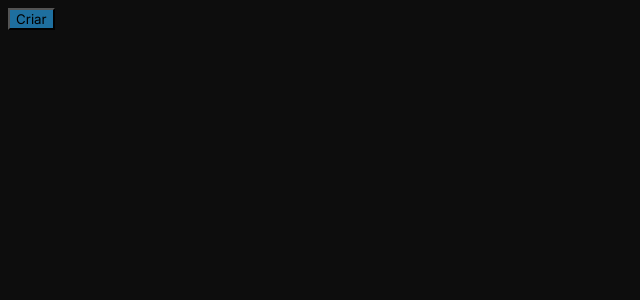
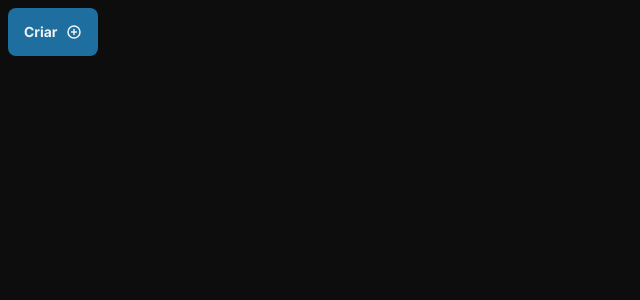
Before and after one commit to adonisamarante/todo-tasks-list-dsf, a React (Vite) app: page / in a window 1280 px wide. Shown: the top 300 px of the page, without its empty margins (0-640 px from the left). Built offline with nearby package versions, Linux system fonts and the light colour scheme.

Commit message:
feat: create button component

```diff
--- a/src/components/ButtonCreate.module.css
+++ b/src/components/ButtonCreate.module.css
@@ -1,3 +1,20 @@
 .buttonCreate {
+  display: flex;
+  align-items: center;
+  justify-content: center;
+
   background-color: var(--blue-dark);
+  color: var(--gray-100);
+  font-weight: bold;
+  font-size: 0.87rem;
+
+  border: 0;
+  border-radius: 8px;
+  padding: 1rem;
+  gap: 0.5rem;
 }
+
+.buttonCreate:hover {
+  background-color: var(--blue);
+  cursor: pointer;
+}
--- a/src/components/ButtonCreate.tsx
+++ b/src/components/ButtonCreate.tsx
@@ -1,5 +1,11 @@
+import { PlusCircle } from "@phosphor-icons/react"
 import styles from "./ButtonCreate.module.css"
 
 export function ButtonCreate() {
-  return <button className={styles.buttonCreate}>Criar</button>
+  return (
+    <button className={styles.buttonCreate}>
+      Criar
+      <PlusCircle size={16} weight="bold" />
+    </button>
+  )
 }
```
